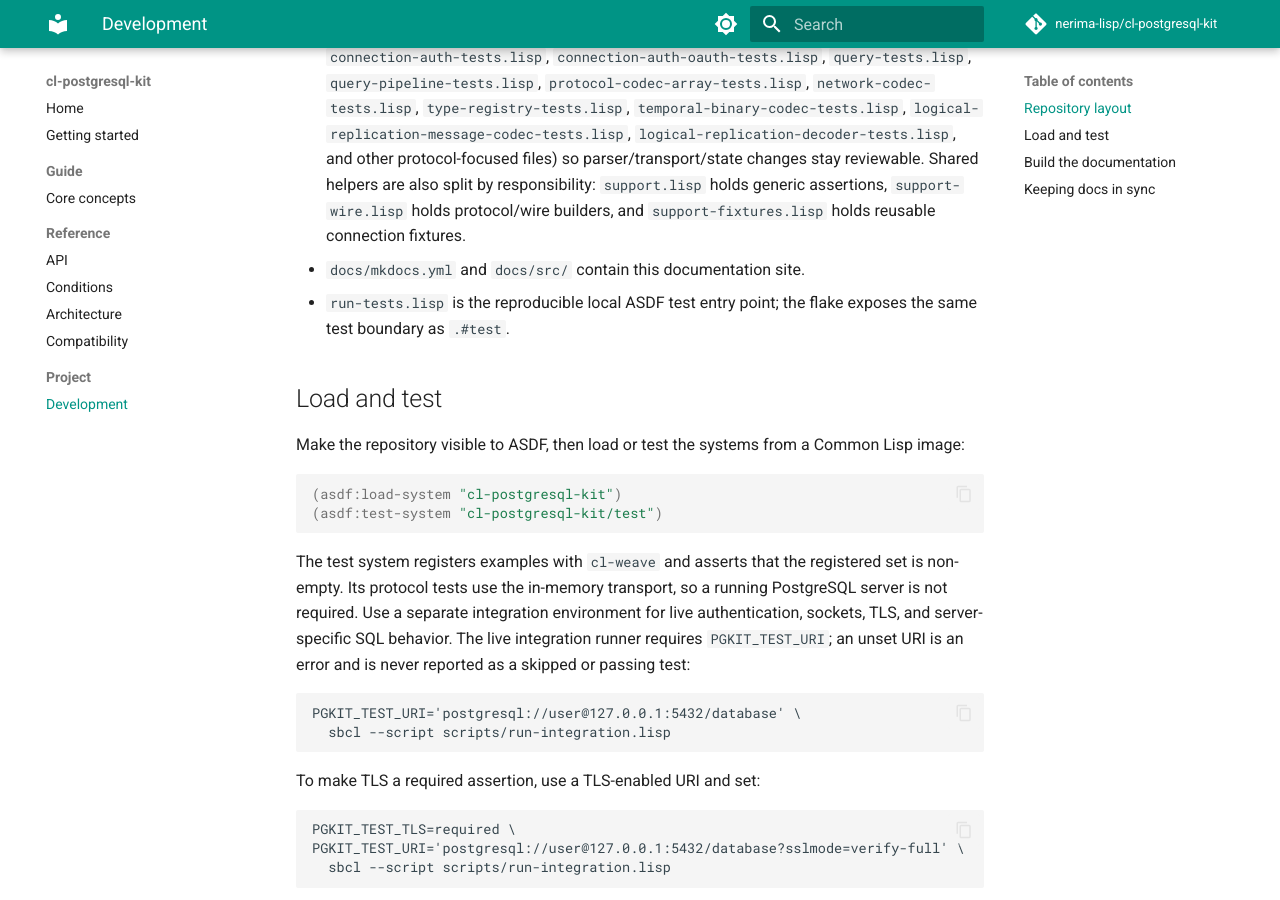
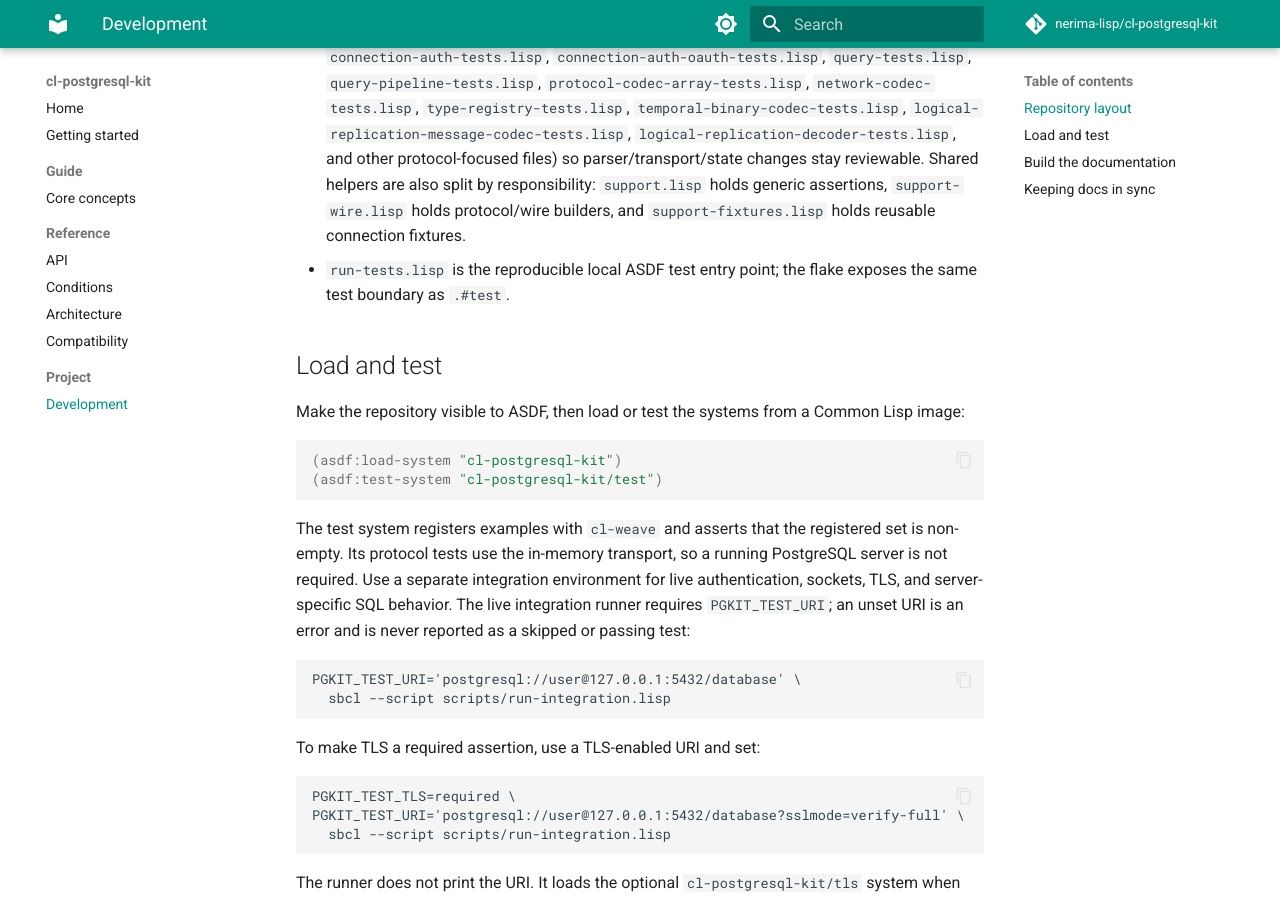
Before and after one commit to nerima-lisp/cl-postgresql-kit, an MkDocs documentation site: the page built from docs/src/project/development.md, in a window 1280 px wide and 900 px high, scrolled down 433 px. Built offline with MkDocs 1.6.1 and Material for MkDocs 9.7.7, drawn with Linux system fonts in a browser that asks for light colours; comment, search, counter and statistics services are not loaded.

Commit message:
Clean up project metadata and script headers

```diff
--- a/docs/src/project/development.md
+++ b/docs/src/project/development.md
@@ -24,7 +24,6 @@
   split by responsibility: `support.lisp` holds generic assertions,
   `support-wire.lisp` holds protocol/wire builders, and
   `support-fixtures.lisp` holds reusable connection fixtures.
-- `docs/mkdocs.yml` and `docs/src/` contain this documentation site.
 - `run-tests.lisp` is the reproducible local ASDF test entry point; the flake
   exposes the same test boundary as `.#test`.
 
```
Also changed, not shown: 4 other files.
